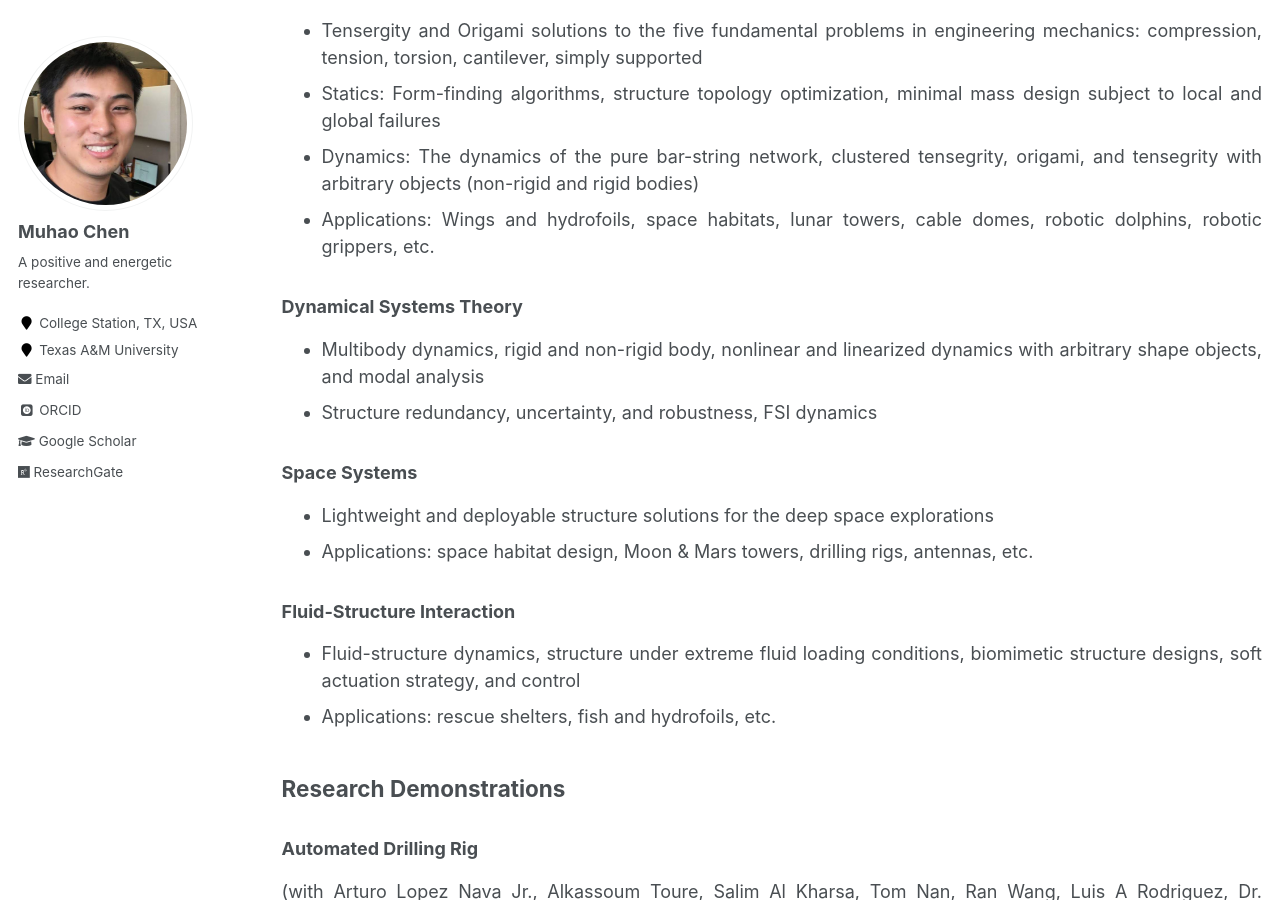
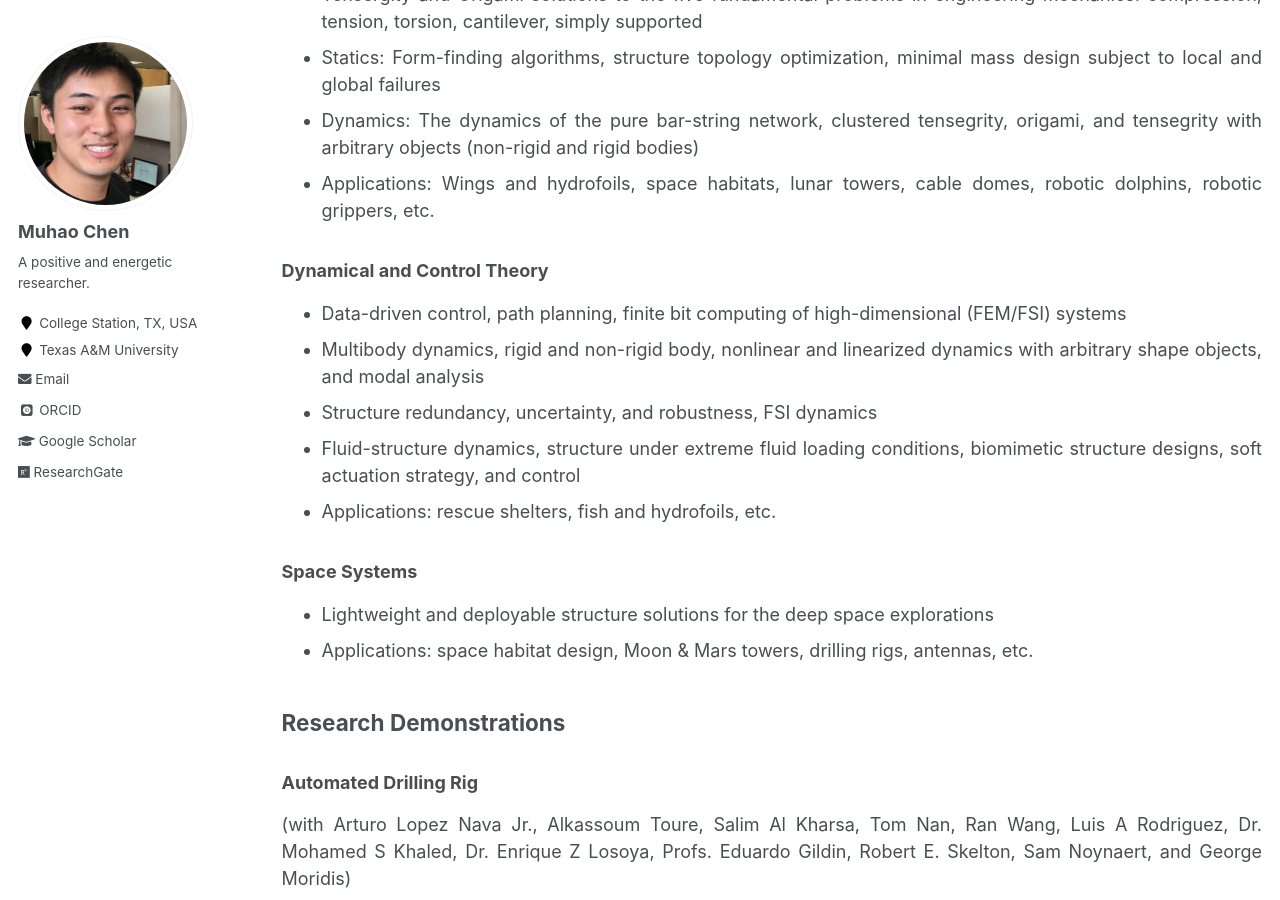
Before and after one commit to Muhao-Chen/muhao-chen.github.io, a Jekyll site: the page built from _pages/research.md, in a window 1280 px wide and 900 px high, scrolled down 1424 px. Built offline with Jekyll 4.4.1, drawn with Linux system fonts in a browser that asks for light colours; some web fonts are replaced; some of the changed text lies outside the part shown.

Commit message:
Update research.md

```diff
--- a/_pages/research.md
+++ b/_pages/research.md
@@ -20,9 +20,8 @@ We would also like to develop and offer more and more software and tools to help
 * Integrating Structure & Control Design
 * Robotics & Lightweight automated system
 * Tensegrity and Origami Systems
-* Dynamical Systems Theory
-* Space Systems
-* Fluid-Structure Interaction
+* Dynamics and Control Theory
+* Space Systems and Infrastructures
 
 ## Research Topics
 
@@ -43,22 +42,20 @@ We would also like to develop and offer more and more software and tools to help
 * Dynamics: The dynamics of the pure bar-string network, clustered tensegrity, origami, and tensegrity with arbitrary objects (non-rigid and rigid bodies)
 * Applications: Wings and hydrofoils, space habitats, lunar towers, cable domes, robotic dolphins, robotic grippers, etc.
 
-### Dynamical Systems Theory
+### Dynamical and Control Theory
+* Data-driven control, path planning, finite bit computing of high-dimensional (FEM/FSI) systems
 * Multibody dynamics, rigid and non-rigid body, nonlinear and linearized dynamics with arbitrary shape objects, and modal analysis
 * Structure redundancy, uncertainty, and robustness, FSI dynamics
-
+* Fluid-structure dynamics, structure under extreme fluid loading conditions, biomimetic structure designs, soft actuation strategy, and control
+* Applications: rescue shelters, fish and hydrofoils, etc.
 
 ### Space Systems
 * Lightweight and deployable structure solutions for the deep space explorations
 * Applications: space habitat design, Moon & Mars towers, drilling rigs, antennas, etc.
 
 
-### Fluid-Structure Interaction
-* Fluid-structure dynamics, structure under extreme fluid loading conditions, biomimetic structure designs, soft actuation strategy, and control
-* Applications: rescue shelters, fish and hydrofoils, etc.
 
-
-<!--A misconception is that "The best system is made from the best components." That is certainly not true. Often, we gain more in integrating two disciplines than in making exceptional improvements in one discipline. For example, aerodynamics engineers first designed the best shape in the airplane wing based on their knowledge of fluid dynamics. The control engineer came and broke the beautiful shape for control objectives. This is certainly not the right way. A systematic approach would be to modify shape not by pushing against a reference equilibrium but by modifying the equilibrium. Of course, this would require much less control effort. -->
+<!--A misconception is that "The best system is made from the best components." That is certainly not true. Often, we gain more in integrating two disciplines than in making exceptional improvements in one discipline. For example, aerodynamics engineers first designed the best shape in the airplane wing based on their knowledge of fluid dynamics. The control engineer came and broke the beautiful shape for control objectives. This is certainly not the right way. A systematic approach would be to modify the shape not by pushing against a reference equilibrium but by modifying the equilibrium. Of course, this would require much less control effort. -->
 
 <!--{% include toc %}-->
 
```
